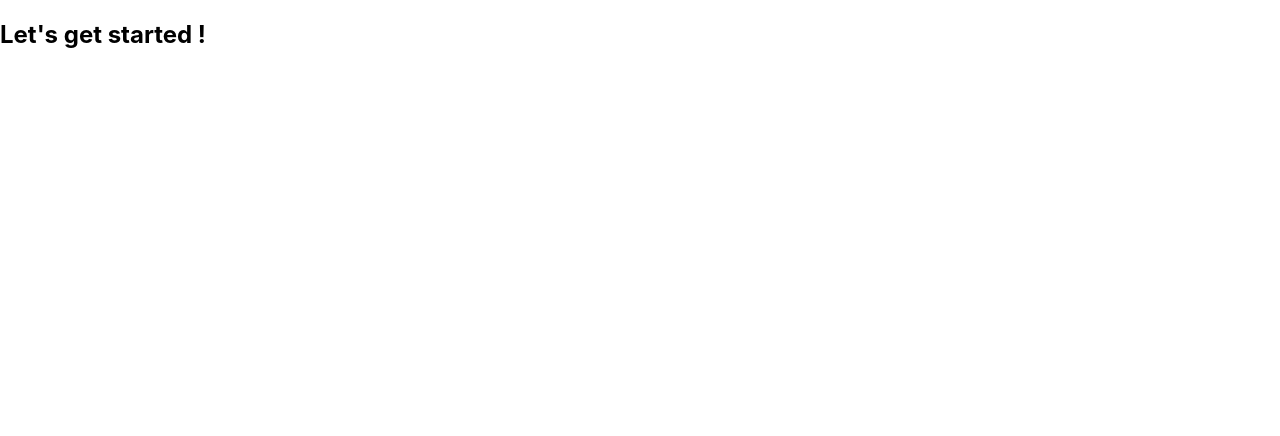
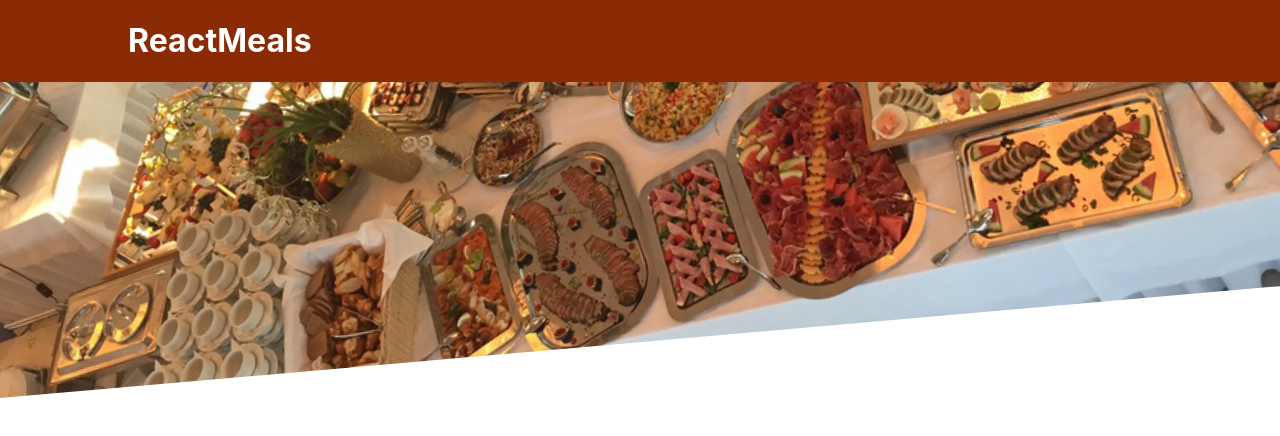
Before and after one commit to bejaouiHajer/Food_Order_App, a React (Create React App) app: page / in a window 1280 px wide. Shown: the top 436 px of the page. Built offline with nearby package versions, Linux system fonts and the light colour scheme.

Commit message:
adding the Header component

```diff
--- a/src/App.js
+++ b/src/App.js
@@ -1,10 +1,12 @@
+import React, { Fragment } from "react";
+import Header from "./components/Layout/Header";
 
 
 function App() {
   return (
-    <div>
-      <h2>Let's get started !</h2>
-    </div>
+    <Fragment>
+     <Header />
+    </Fragment>
   );
 }
 
--- /dev/null
+++ b/src/components/Layout/Header.js
@@ -0,0 +1,19 @@
+import { Fragment } from 'react';
+import mealsImage from "../../assets/meals.jpg";
+import classes from "./Header.module.css";
+
+
+const Header = (props) => {
+  return (
+    <Fragment>
+      <header className={classes.header}>
+        <h1>ReactMeals</h1>
+        <button>Cart</button>
+       </header>
+      <div className={classes['main-image']}>
+        <img src={mealsImage} alt="A table full of delicious food!" />
+      </div>
+      </Fragment>
+  );
+};
+export default Header;
--- /dev/null
+++ b/src/components/Layout/Header.module.css
@@ -0,0 +1,26 @@
+.header{
+    position: fixed;
+    top: 0;
+    left: 0;
+    width: 100%;
+    background-color: #8a2b06;
+    color: white;
+    display:flex;
+    justify-content: space-between;
+    align-items: center;
+    padding: 0 10%;
+    box-shadow: 0 2px 8 px rgba(0,0,0,0.25);
+    z-index: 10;
+}
+.main-image{
+    width: 100%;
+    height: 25rem;
+    z-index: 0;
+    overflow: hidden;
+}
+.main-image img{
+    width: 110%;
+    height: 100%;
+    object-fit: cover;
+    transform: rotateZ(-5deg) translateY(-4rem) translateX(-1rem);
+}
```
Also changed, not shown: src/assets/meals.jpg (added).
